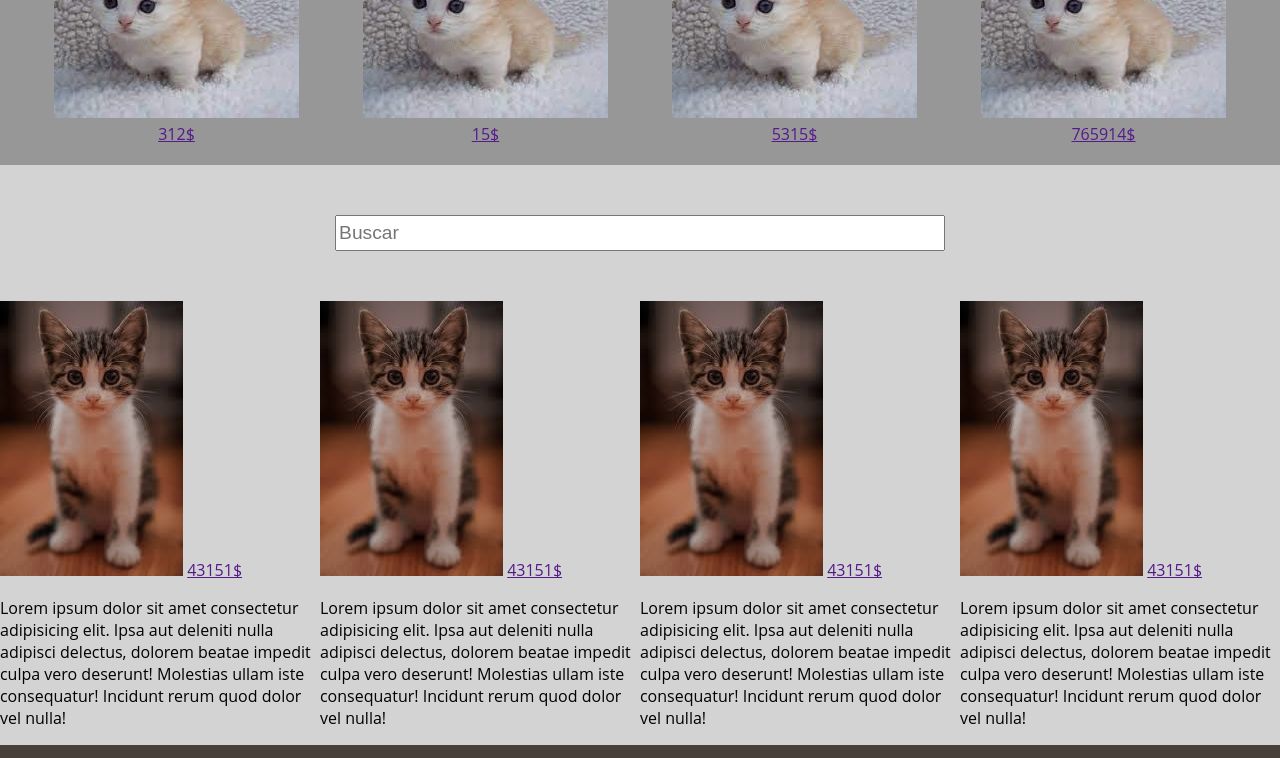
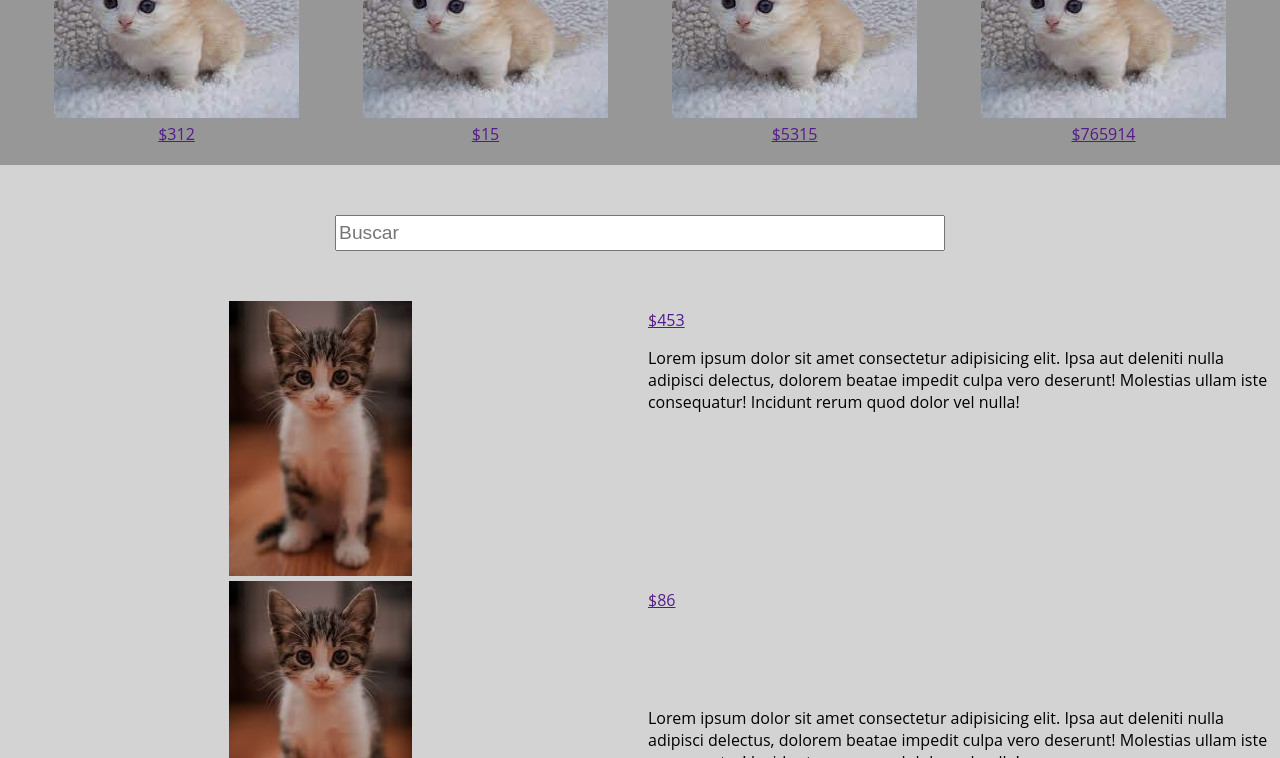
Before and after one commit to gonipark1/primer-repositorio, a plain HTML site: page pages/product.html in a window 1280 px wide. Shown: the part 290-1048 px from the top of the page. Drawn offline with Linux system fonts and the light colour scheme.

Commit message:
version 4

```diff
--- a/pages/product.html
+++ b/pages/product.html
@@ -52,48 +52,40 @@
             <nav>
                 <div>
                     <a href=""><img src="../assets/m2.jpg" alt="cat2"/></a>
-                    <a href="">312$</a>
+                    <a href="">$312</a>
                 </div>
                 <div>
                     <a href=""><img src="../assets/m2.jpg" alt="cat2"/></a>
-                    <a href="">15$</a>
+                    <a href="">$15</a>
                 </div>
                 <div>
                     <a href=""><img src="../assets/m2.jpg" alt="cat2"/></a>
-                    <a href="">5315$</a>
+                    <a href="">$5315</a>
                 </div>
                 <div>
                     <a href=""><img src="../assets/m2.jpg" alt="cat2"/></a>
-                    <a href="">765914$</a>
+                    <a href="">$765914</a>
                 </div>
             </nav>
         </section>
         <nav class="search-bar-container">
             <input class="search-bar" type="text" placeholder="Buscar">
         </nav>
-        <section class="productos-container">
-            <nav class="productos">
-                <div class="prod-1">
-                    <a class="img-1" href=""><img src="../assets/m3.jpg" alt="cat3"></a>
-                    <a class="precio-1" href="">43151$</a>
-                    <p class="descripcion-1"> Lorem ipsum dolor sit amet consectetur adipisicing elit. Ipsa aut deleniti nulla adipisci delectus, dolorem beatae impedit culpa vero deserunt! Molestias ullam iste consequatur! Incidunt rerum quod dolor vel nulla!</p>
-                </div>
-                <div class="prod-2">
-                    <a class="img-2" href=""><img src="../assets/m3.jpg" alt="cat3"></a>
-                    <a class="precio-2" href="">43151$</a>
-                    <p class="descripcion-2"> Lorem ipsum dolor sit amet consectetur adipisicing elit. Ipsa aut deleniti nulla adipisci delectus, dolorem beatae impedit culpa vero deserunt! Molestias ullam iste consequatur! Incidunt rerum quod dolor vel nulla!</p>
-                </div>
-                <div class="prod-3">
-                    <a class="img-3" href=""><img src="../assets/m3.jpg" alt="cat3"></a>
-                    <a class="precio-3" href="">43151$</a>
-                    <p class="descripcion-3"> Lorem ipsum dolor sit amet consectetur adipisicing elit. Ipsa aut deleniti nulla adipisci delectus, dolorem beatae impedit culpa vero deserunt! Molestias ullam iste consequatur! Incidunt rerum quod dolor vel nulla!</p>
-                </div>
-                <div class="prod-4">
-                    <a class="img-4" href=""><img src="../assets/m3.jpg" alt="cat3"></a>
-                    <a class="precio-4" href="">43151$</a>
-                    <p class="descripcion-4"> Lorem ipsum dolor sit amet consectetur adipisicing elit. Ipsa aut deleniti nulla adipisci delectus, dolorem beatae impedit culpa vero deserunt! Molestias ullam iste consequatur! Incidunt rerum quod dolor vel nulla!</p>
-                </div>
-            </nav>
+        <section>
+            <div class="productos-container">
+                <div class="img img-1" class="img-1"><a href=""><img src="../assets/m3.jpg" alt="cat3"></a></div>
+                <div class="img img-2"><a href=""><img src="../assets/m3.jpg" alt="cat3"></a></div>
+                <div class="img img-3"><a href=""><img src="../assets/m3.jpg" alt="cat3"></a></div>
+                <div class="img img-4"><a href=""><img src="../assets/m3.jpg" alt="cat3"></a></div>
+                <div class="precio precio-1"><a href="">$453</a></div>
+                <div class="precio precio-2"><a href="">$86</a></div>
+                <div class="precio precio-3"><a href="">$1</a></div>
+                <div class="precio precio-4"><a href="">$5034</a></div>
+                <div class="descripcion descripcion-1">Lorem ipsum dolor sit amet consectetur adipisicing elit. Ipsa aut deleniti nulla adipisci delectus, dolorem beatae impedit culpa vero deserunt! Molestias ullam iste consequatur! Incidunt rerum quod dolor vel nulla!</div>
+                <div class="descripcion descripcion-2">Lorem ipsum dolor sit amet consectetur adipisicing elit. Ipsa aut deleniti nulla adipisci delectus, dolorem beatae impedit culpa vero deserunt! Molestias ullam iste consequatur! Incidunt rerum quod dolor vel nulla!</div>
+                <div class="descripcion descripcion-3">Lorem ipsum dolor sit amet consectetur adipisicing elit. Ipsa aut deleniti nulla adipisci delectus, dolorem beatae impedit culpa vero deserunt! Molestias ullam iste consequatur! Incidunt rerum quod dolor vel nulla!</div>
+                <div class="descripcion descripcion-4">Lorem ipsum dolor sit amet consectetur adipisicing elit. Ipsa aut deleniti nulla adipisci delectus, dolorem beatae impedit culpa vero deserunt! Molestias ullam iste consequatur! Incidunt rerum quod dolor vel nulla!</div>
+            </div>
         </section>
     </main>
 
--- a/scss/style.scss
+++ b/scss/style.scss
@@ -228,63 +228,43 @@ main {
   }
 }
 
-.prod-1{
-    .img-1{
-        grid-area: img-1;
+@for $i from 1 through 4 {
+    .img-#{$i} {
+        grid-area: img-#{$i};
     }
-    .precio-1{
-        grid-area: precio-1;
+    .precio-#{$i}{
+        grid-area: precio-#{$i};
     }
-    .descripcion-1{
-        grid-area: descripcion-1;
+    .descripcion-#{$i}{
+        grid-area: descripcion-#{$i};
     }
 }
 
-.prod-2{
-    .img-2{
-        grid-area: img-2;
-    }
-    .precio-2{
-        grid-area: precio-2;
-    }
-    .descripcion-2{
-        grid-area: descripcion-2;
-    }
-}
-
-.prod-3{
-    .img-3{
-        grid-area: img-3;
-    }
-    .precio-3{
-        grid-area: precio-3;
-    }
-    .descripcion-3{
-        grid-area: descripcion-3;
-    }
-}
-
-.prod-4{
-    .img-4{
-        grid-area: img-4;
-    }
-    .precio-4{
-        grid-area: precio-4;
-    }
-    .descripcion-4{
-        grid-area: descripcion-4;
-    }
-}
-
-
-.productos{
+.productos-container {
     display: grid;
+    grid-template-columns: 1fr 1fr 1fr 1fr;
+    grid-template-rows: 0.1fr 1fr 0.1fr 1fr;
+    gap: 0px 0px;
+    grid-auto-flow: row;
     grid-template-areas:
     "img-1 precio-1      img-2 precio-2"
     "img-1 descripcion-1 img-2 descripcion-2"
     "img-3 precio-3      img-4 precio-4"
     "img-3 descripcion-3 img-4 descripcion-4";
+
+    .img{
+        margin: auto;
+    }
+
+    .precio{
+        margin: 0.5rem;
+    }
+
+    .descripcion{
+        margin: 0.5rem;
+    }
 }
+
 
 /* main ubicacion */
 
@@ -334,6 +314,20 @@ main {
     padding: 0px 50px 40px 50px;
 }
 
+/* faq main */
+
+.faq-container{
+    padding: 20px 50px;
+    display: inline-block;
+}
+
+/* tos main */
+
+.tos-container{
+    padding: 20px 50px;
+    display: inline-block;
+}
+
 /* media queries */
 
 @media (max-width: 1368px) {
@@ -343,6 +337,23 @@ main {
     .login-icono{
     display: flex;
     }
+
+    .productos-container{
+
+        grid-template-columns: 1fr 1fr;
+        grid-template-rows: 0.1fr 1fr;
+
+        grid-template-areas:
+        "img-1 precio-1"
+        "img-1 descripcion-1"
+        "img-2 precio-2"
+        "img-2 descripcion-2"
+        "img-3 precio-3"
+        "img-3 descripcion-3"
+        "img-4 precio-4"
+        "img-4 descripcion-4";
+    }
+
 }
 
 @media (min-width: 1368px) {
```
Also changed, not shown: pages/faq.html (+1 -1 lines), pages/tos.html (+1 -1 lines), css/style.css, 1 other file.
